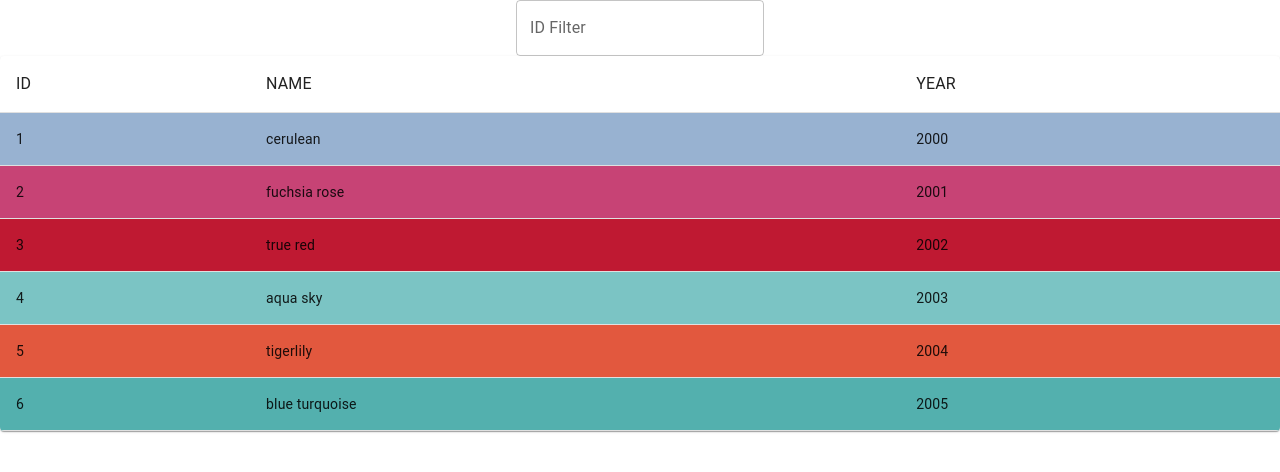
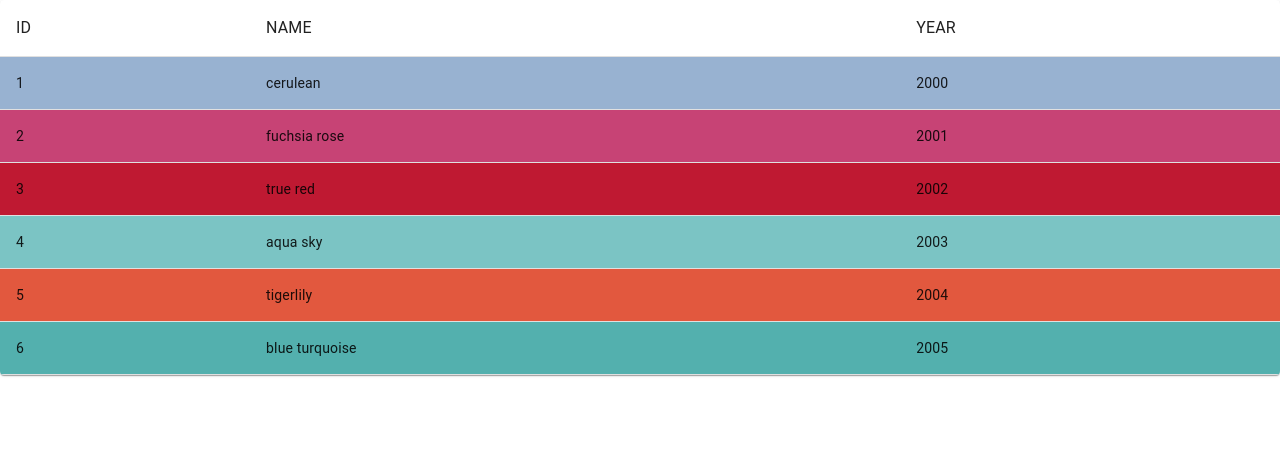
Before and after one commit to PoKonrad/tableApp, a React (Create React App) app: page / in a window 1280 px wide. Shown: the top 472 px of the page. Built offline with nearby package versions, Linux system fonts and the light colour scheme.

Commit message:
added router

```diff
--- a/src/App.tsx
+++ b/src/App.tsx
@@ -1,15 +1,17 @@
-import React from "react";
-import logo from "./logo.svg";
-import { Counter } from "./features/counter/Counter";
 import "./App.css";
-import { TextField } from "@mui/material";
-import ProductsTable from "./components/ProductsTable";
+import { createBrowserRouter, RouterProvider } from "react-router-dom";
+import Index from "./views/Index";
 
 function App() {
+  const router = createBrowserRouter([
+    {
+      path: "/",
+      element: <Index />,
+    },
+  ]);
   return (
     <div className="App">
-      <TextField type="number" label="ID Filter" />
-      <ProductsTable />
+      <RouterProvider router={router} />
     </div>
   );
 }
--- /dev/null
+++ b/src/views/Index.tsx
@@ -0,0 +1,14 @@
+import React from "react";
+import { QueryClient, QueryClientProvider } from "react-query";
+import ProductsTable from "../components/ProductsTable";
+
+const Index = () => {
+  const queryClient = new QueryClient();
+  return (
+    <QueryClientProvider client={queryClient}>
+      <ProductsTable />
+    </QueryClientProvider>
+  );
+};
+
+export default Index;
```
